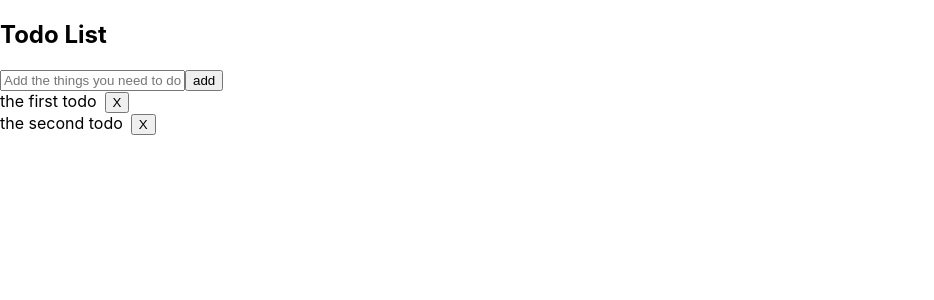
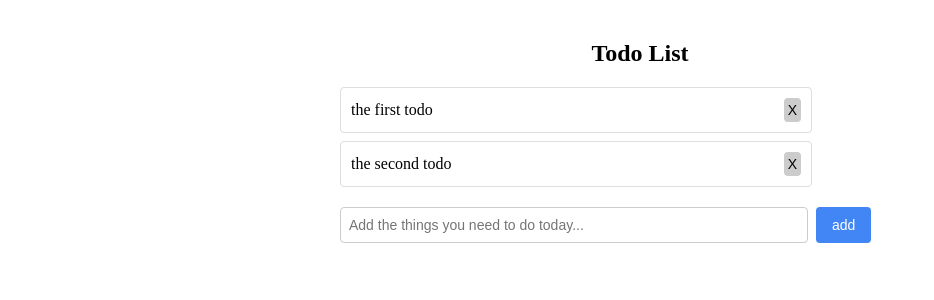
Before and after one commit to Charles-Liao-s/day10-todo, a React (Create React App) app: page / in a window 1280 px wide. Shown: the top 300 px of the page, without its empty margins (0-934 px from the left). Built offline with nearby package versions, Linux system fonts and the light colour scheme.

Commit message:
feat: improve todo layout and add empty state handling

```diff
--- a/src/App.css
+++ b/src/App.css
@@ -1,12 +1,58 @@
+.todo-container {
+    font-family: 'Arial, sans-serif';
+    padding: 20px;
+    max-width: 600px;
+    margin: 0 auto;
+}
+
+.todo-container h2 {
+    text-align: center;
+    margin-bottom: 20px;
+}
+
+.input-section {
+    display: flex;
+    gap: 8px;
+    margin-top: 20px;
+}
+
+input[type="text"] {
+    width: 450px;
+    padding: 8px;
+    border: 1px solid #ccc;
+    border-radius: 4px;
+    font-size: 14px;
+}
+
+button {
+    padding: 8px 16px;
+    background-color: #4285f5;
+    color: white;
+    border: none;
+    padding: 10px 16px;
+    border-radius: 4px;
+    cursor: pointer;
+    font-size: 14px;
+}
+
+.todo-list {
+    margin-bottom: 20px;
+}
+
 .todo-item {
-    width: 450px; /* Adjusted width */
-    padding: 8px;
-    border: 1px solid black;
-    margin-top: 10px;
-    text-align: center;
     display: flex;
     justify-content: space-between;
     align-items: center;
+    padding: 10px;
+    border: 1px solid #ddd;
+    border-radius: 4px;
+    margin-bottom: 8px;
+    width: 450px;
+}
+
+.todo-text {
+    flex: 1;
+    cursor: pointer;
 }
 
 .todo-done {
@@ -14,36 +60,17 @@
     color: #888;
 }
 
-body {
-    font-family: 'Segoe UI', Tahoma, Geneva, Verdana, sans-serif;
-    margin: 0;
-    padding: 20px;
+.todo-item button {
+    background: #ccc;
+    border: none;
+    color: black;
+    padding: 4px;
+    border-radius: 4px;
+    margin-left: 8px;
 }
 
-input[type="text"] {
-    width: 300px;
-    padding: 8px;
-    border: 1px solid #ccc;
-    border-radius: 4px;
-    margin-right: 8px;
+.empty-state {
+    text-align: center;
+    color: #888;
+    font-style: italic;
 }
-
-button {
-    padding: 8px 16px;
-    background-color: #4285f5;
-    color: white;
-    border: none;
-    border-radius: 4px;
-    cursor: pointer;
-}
-
-button:hover {
-    background-color: #3367d6;
-}
-
-
-.todo-list {
-    display: flex;
-    flex-direction: column;
-    align-items: center;
-}
--- a/src/App.js
+++ b/src/App.js
@@ -1,5 +1,5 @@
 import { createContext, useContext, useReducer, useState } from "react";
-
+import './App.css';
 export const initState = [
     { id: 1, text: "the first todo", done: false },
     { id: 2, text: "the second todo", done: false },
@@ -7,7 +7,7 @@ export const initState = [
 export const TodoContext = createContext();
 
 function TodoItem(props) {
-    const { state, dispatch } = useContext(TodoContext);
+    const { dispatch } = useContext(TodoContext);
     const { todo } = props;
 
     function makeAsDone() {
@@ -17,14 +17,14 @@ function TodoItem(props) {
     return (
         <div className="todo-item">
             <span
-                className={todo.done ? "todo-done" : ""}
+                className={`todo-text ${todo.done ? "todo-done" : ""}`}
                 onClick={makeAsDone}
             >
                 {todo.text}
             </span>
             <button
                 onClick={() => dispatch({ type: "DELETE_TODO", payload: { id: todo.id } })}
-                style={{ marginLeft: "8px" }}
+                style={{ marginLeft: "8px", background: "#ccc", border: "none", color: "black", padding: "4px", borderRadius: "4px" }}
             >
                 X
             </button>
@@ -33,12 +33,16 @@ function TodoItem(props) {
 }
 
 function TodoGroup() {
-    const { state, dispatch } = useContext(TodoContext);
+    const { state } = useContext(TodoContext);
     return (
-        <div>
-            {state.map((item) => (
-                <TodoItem key={item.id} todo={item} />
-            ))}
+        <div className="todo-list">
+            {state.length > 0 ? (
+                state.map((item) => (
+                    <TodoItem key={item.id} todo={item} />
+                ))
+            ) : (
+                <div className="empty-state">No todos yet!</div>
+            )}
         </div>
     );
 }
@@ -80,19 +84,23 @@ function App() {
     }
 
     return (
-        <div>
+        <div className="todo-container">
             <h2>Todo List</h2>
-            <input
-                type="text"
-                placeholder="Add the things you need to do today..."
-                value={inputValue}
-                onChange={(e) => setInputValue(e.target.value)}
-            />
-            <button onClick={handleAddTodo}>add</button>
-
             <TodoContext.Provider value={{ state, dispatch }}>
                 <TodoGroup />
             </TodoContext.Provider>
+
+            <div className="input-section">
+                <input
+                    type="text"
+                    placeholder="Add the things you need to do today..."
+                    value={inputValue}
+                    onChange={(e) => setInputValue(e.target.value)}
+                />
+                <button onClick={handleAddTodo}>
+                    add
+                </button>
+            </div>
         </div>
     );
 }
```
